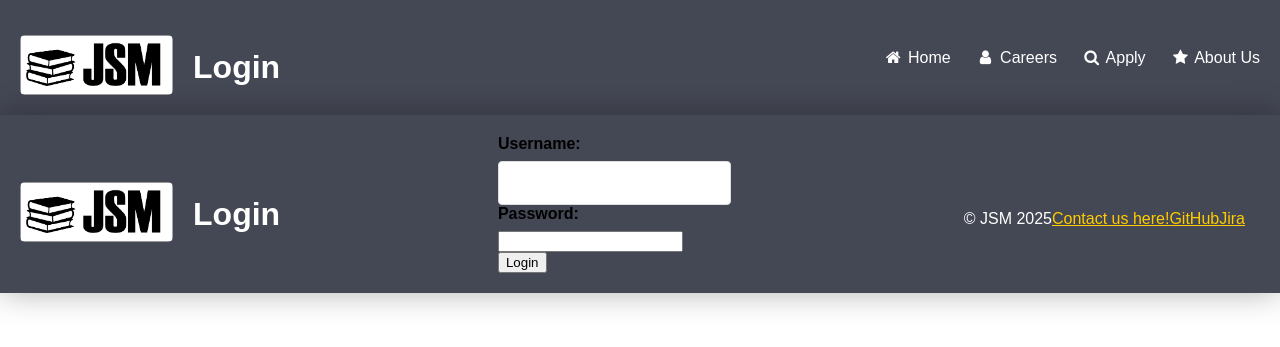
After one commit to mph3196/appliedWebProjectPart2, a PHP site: page /login.php in a window 1280 px wide. The commit adds this page. Shown: the top 347 px of the page. Run offline with PHP 8.4, Linux system fonts and the light colour scheme.

Commit message:
Login added

```diff
--- /dev/null
+++ b/login.php
@@ -0,0 +1,23 @@
+<?php
+$currentPage = 'Login';
+$pageTitle = 'JSM Login Page';
+$pageDescription = 'Login page for JSM University';
+$pageHeading = 'Login';
+
+include 'header.inc';
+include 'nav.inc';
+?>
+<?php include("header.inc"); ?>
+
+<form method="post" action="process.php">
+    <label for="username">Username:</label>
+    <input type="text" name="username" required><br>
+
+    <label for="password">Password:</label>
+    <input type="password" name="password" required><br>
+
+    <input type="hidden" name="token" value="s105920789">
+    <input type="submit" value="Login">
+</form>
+
+<?php include("footer.inc"); ?>
--- a/manage.php
+++ b/manage.php
@@ -1,7 +1,7 @@
 <?php
 
-$currentPage = 'jobs';
-$pageTitle = 'JSM Jobs Applications Page';
+$currentPage = 'manage';
+$pageTitle = 'JSM Management Page';
 $pageDescription = 'Careers page for JSM website';
 $pageHeading = 'Careers - Positions Available';
 
```
